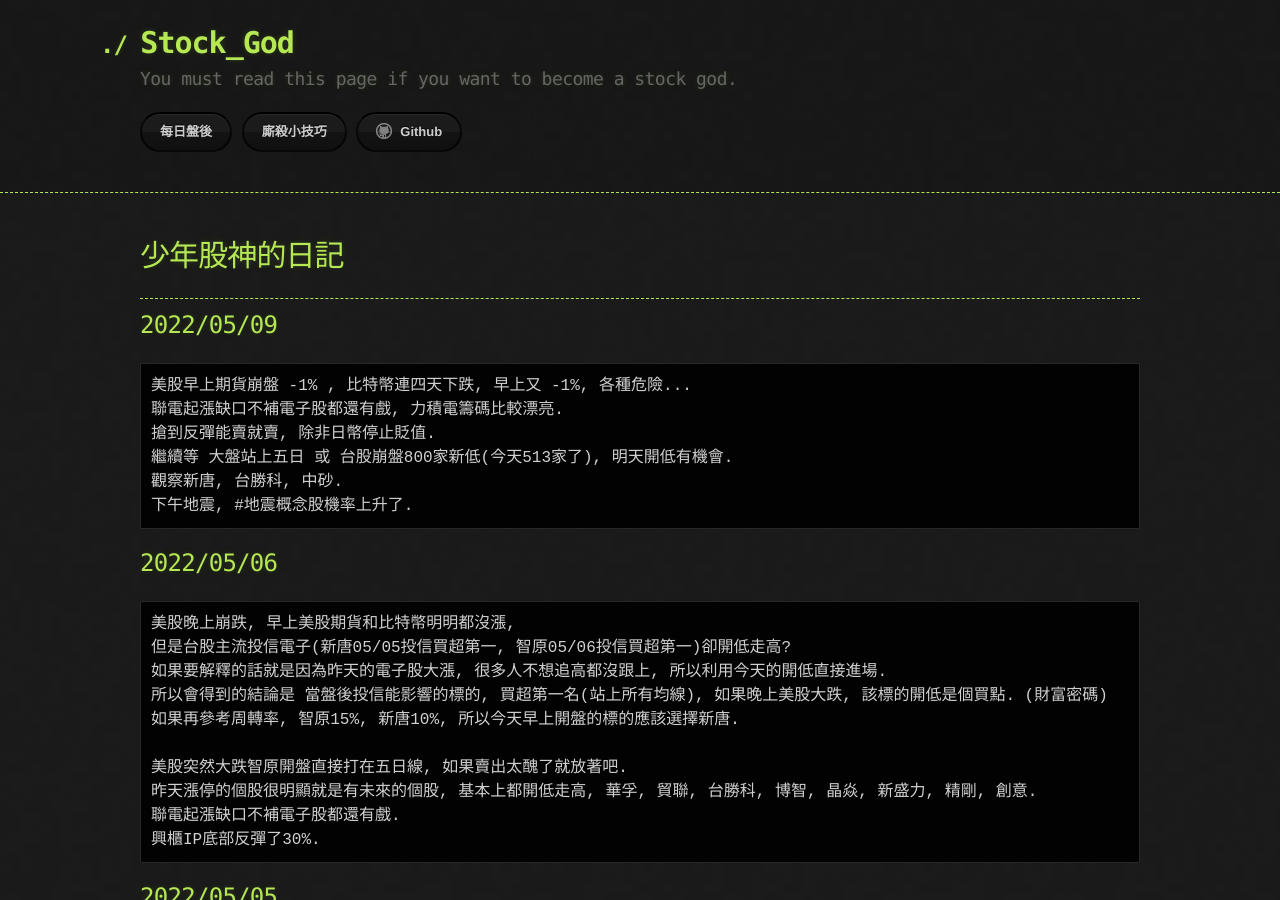
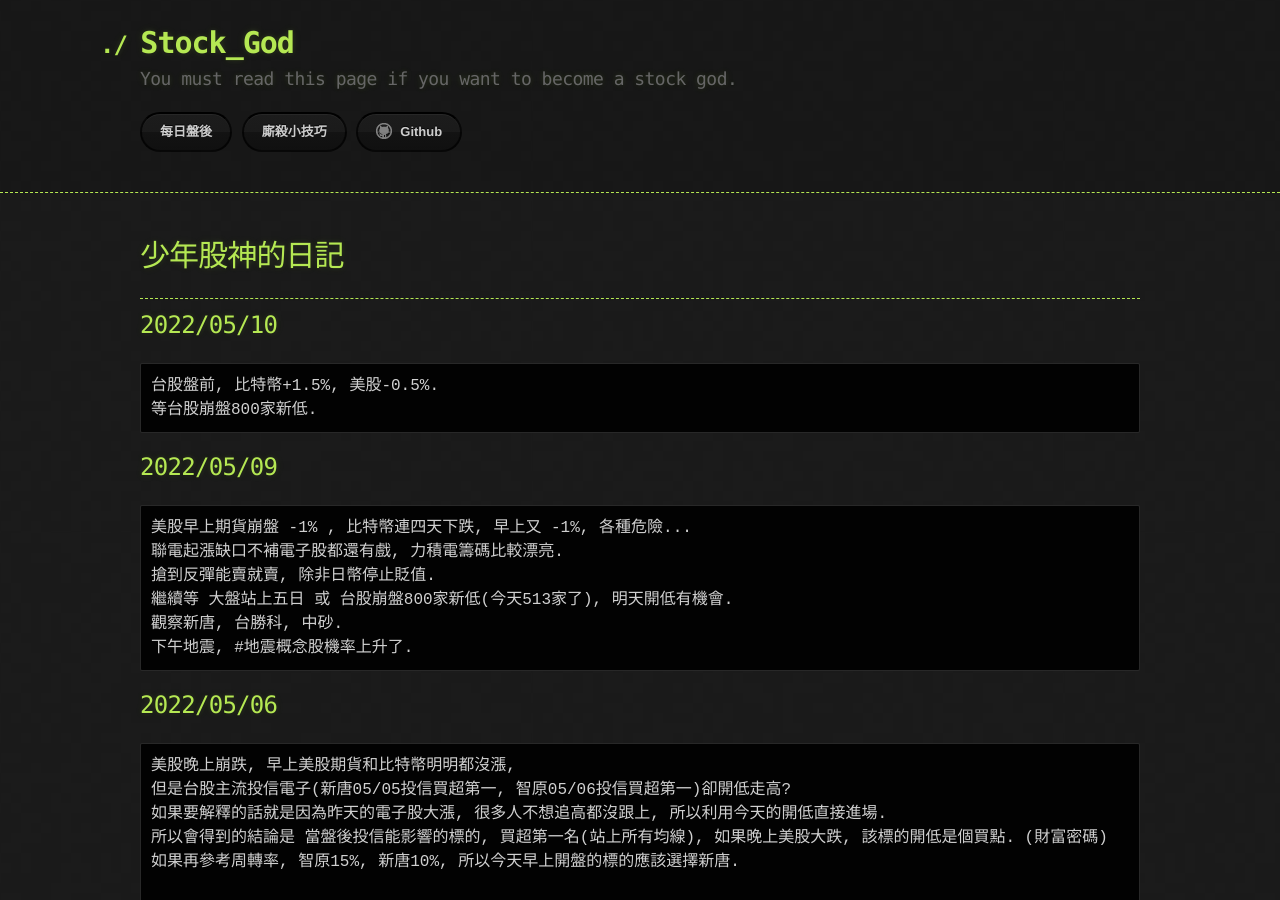
Before and after one commit to lepg5487/Stock_God, a Jekyll site: the page built from index.md, in a window 1280 px wide and 900 px high. Built offline with Jekyll 4.4.1, drawn with Linux system fonts in a browser that asks for light colours; our own code applies the rules of GitHub Pages for plain Markdown files.

Commit message:
Update index.md

````diff
--- a/index.md
+++ b/index.md
@@ -5,6 +5,12 @@ layout: testlayouts
 # 少年股神的日記
 
 ---
+
+## 2022/05/10
+```
+台股盤前, 比特幣+1.5%, 美股-0.5%.
+等台股崩盤800家新低.
+```
 
 ## 2022/05/09
 ```
````
